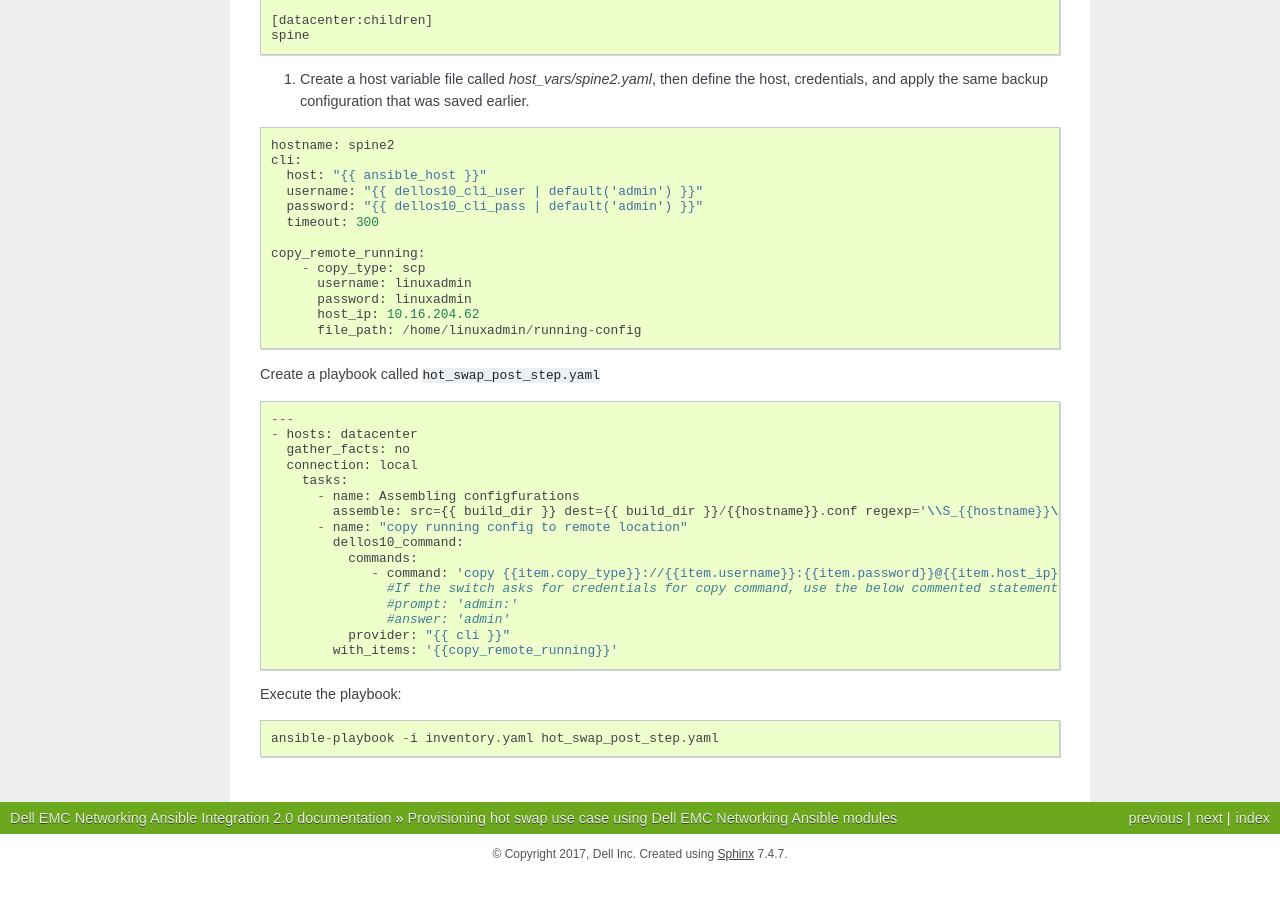
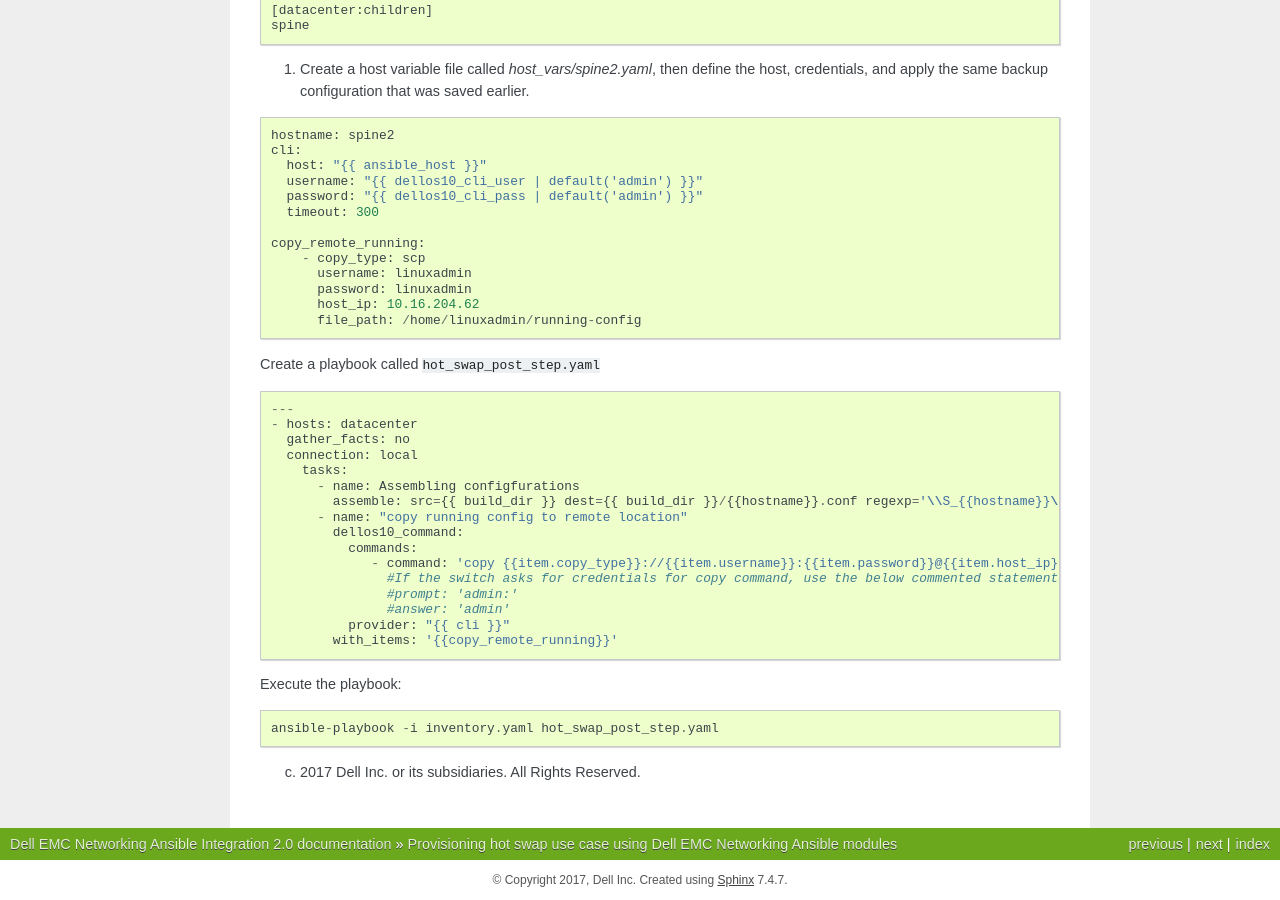
Before and after one commit to Dell-Networking/ansible-dellos-docs, a Sphinx documentation site: the page built from source/hot_swap_example.rst, in a window 1280 px wide and 900 px high, scrolled down 4696 px. Built offline with Sphinx 7.4.7, drawn with Linux system fonts in a browser that asks for light colours; before the commit the page ends 5570 px from its top, so only the background shows below that.

Commit message:
Update hot_swap_example.rst
Added copyright and edits

```diff
--- a/source/hot_swap_example.rst
+++ b/source/hot_swap_example.rst
@@ -132,7 +132,7 @@
 ``ansible-playbook -i inventory.yaml hot_swap_pre_step.yaml``
 
 Part 2
-------
+~~~~~~
 
 1. After shutting the neighborship in the spine2 switch, check if the ECMP path to spine2 is deleted in each of the leaf switches.
 
@@ -246,7 +246,7 @@
 ``ansible-playbook -i inventory.yaml waitfor_ecmp_path_delete.yaml``
 
 Part 3
-------
+~~~~~~
 
 1. After checking the spine2 ECMP path deletion in all leaf switches, replace spine2 with a new switch. The new spine2 switch should be connected as the old spine switch after it boots up with an OS10 image.
 
@@ -314,3 +314,5 @@
 ::
 
   ansible-playbook -i inventory.yaml hot_swap_post_step.yaml
+
+(c) 2017 Dell Inc. or its subsidiaries. All Rights Reserved.
```
